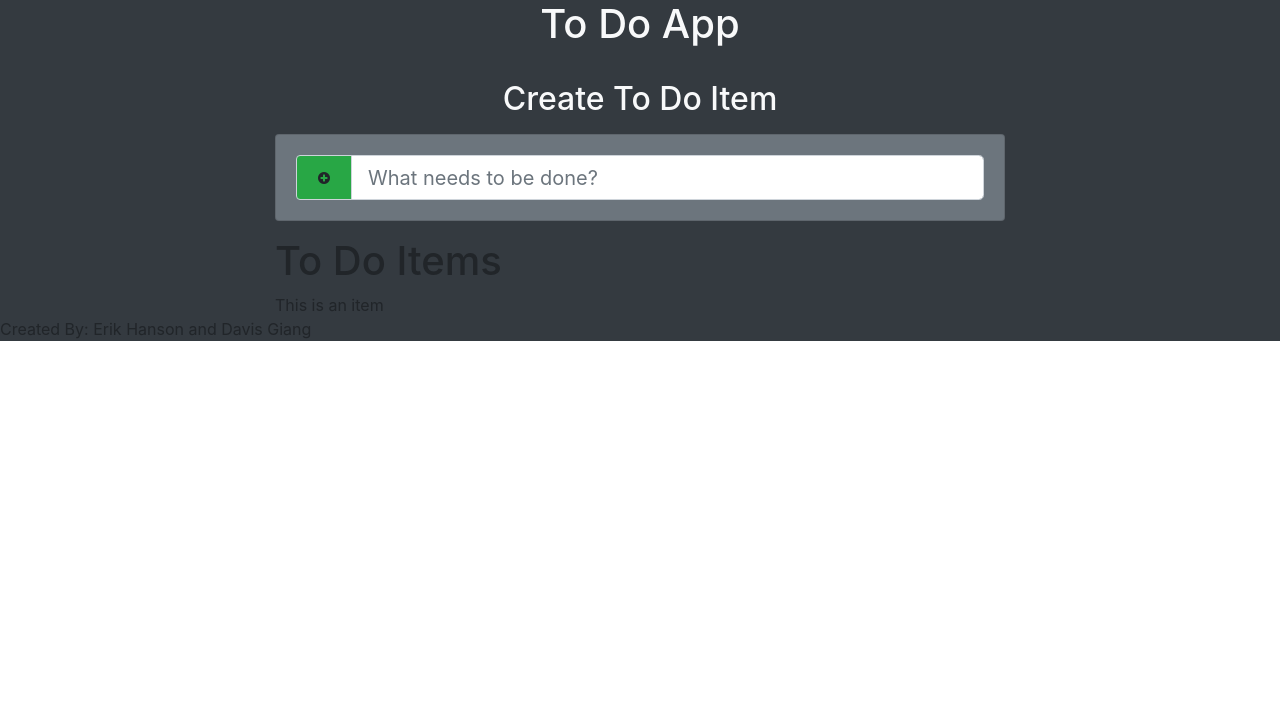
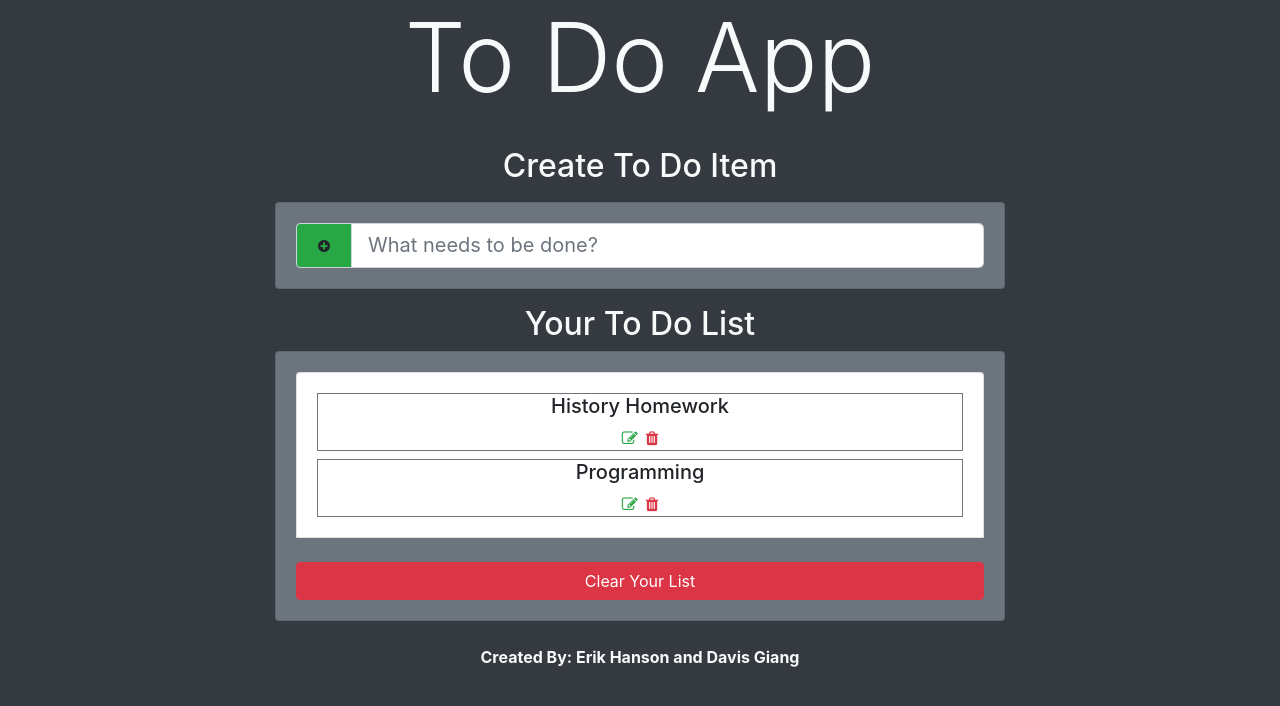
Before and after one commit to Erik-Hanson/FS-Final-Project-Erik-Davis, a React (Create React App) app in the folder todo-app/: page / in a window 1280 px wide. Shown: the top 706 px of the page. Built offline with nearby package versions, Linux system fonts and the light colour scheme.

Commit message:
Just checking in some stuff

```diff
--- a/todo-app/src/App.css
+++ b/todo-app/src/App.css
@@ -1,3 +1,4 @@
+/*
 .App {
   text-align: center;
 }
@@ -36,3 +37,15 @@
     transform: rotate(360deg);
   }
 }
+*/
+
+/* Encountered some issues with using vh in the past, this
+   might have to be changed at some point...*/
+
+html {
+  min-height: 100vh;
+}
+
+body {
+  min-height: 100vh;
+}
--- a/todo-app/src/App.js
+++ b/todo-app/src/App.js
@@ -2,13 +2,13 @@ import React from 'react';
 import CreateItem from "./components/CreateItem";
 import ItemList from "./components/ItemList";
 import "bootstrap/dist/css/bootstrap.min.css"; // Bootstrap import
-import uuid from "uuid";
-//import './App.css';
+import uuid from "uuid"; // Importing uuid
+import './App.css'; // Import CSS
 
 function App() {
   return (
     <body className="bg-dark">
-      <h1 className="text-center text-light">To Do App</h1>
+      <h1 className="display-1 text-center text-light">To Do App</h1>
       <div className="container">
         <div className="row">
           <div className="col-10 mx-auto col-md-8 mt-4">
@@ -18,7 +18,7 @@ function App() {
           </div>
         </div>
       </div>
-      <footer>Created By: Erik Hanson and Davis Giang</footer>
+      <footer className="font-weight-bold text-center text-light my-4">Created By: Erik Hanson and Davis Giang</footer>
     </body>
   );
 }
--- a/todo-app/src/components/Item.js
+++ b/todo-app/src/components/Item.js
@@ -3,9 +3,30 @@ import React, { Component } from 'react'
 export default class Item extends Component {
     render() {
         return (
-            <div>
-               This is an item
-            </div>
+            <li className="text-center list-group-item text-capitalize">
+                <div className="border border-secondary my-2">
+                    <h5>History Homework</h5>
+                    <div>
+                        <span id="edit" className="text-success mr-2">
+                            <i class="fa fa-pencil-square-o" aria-hidden="true"></i>
+                        </span>
+                        <span id="delete" className="text-danger">
+                            <i class="fa fa-trash"></i>
+                        </span>
+                    </div>
+                </div>
+                <div className="border border-secondary my-2">
+                    <h5>Programming</h5>
+                    <div>
+                        <span id="edit" className="text-success mr-2">
+                            <i class="fa fa-pencil-square-o" aria-hidden="true"></i>
+                        </span>
+                        <span id="delete" className="text-danger">
+                            <i class="fa fa-trash"></i>
+                        </span>
+                    </div>
+                </div>
+            </li>
         )
     }
 }
--- a/todo-app/src/components/ItemList.js
+++ b/todo-app/src/components/ItemList.js
@@ -4,10 +4,13 @@ import Item from "./Item";
 export default class ItemList extends Component {
     render() {
         return (
-            <div>
-               <h1>To Do Items</h1>
-               <Item />
-            </div>
+            <ul className="list-group my 3">
+                <h2 className="text-center text-light">Your To Do List</h2>
+                <div className="card card-body bg-secondary">
+                    <Item />
+                    <button type="button" className="btn btn-danger btn-block mt-4">Clear Your List</button>
+                </div>
+            </ul>
         )
     }
 }
```
